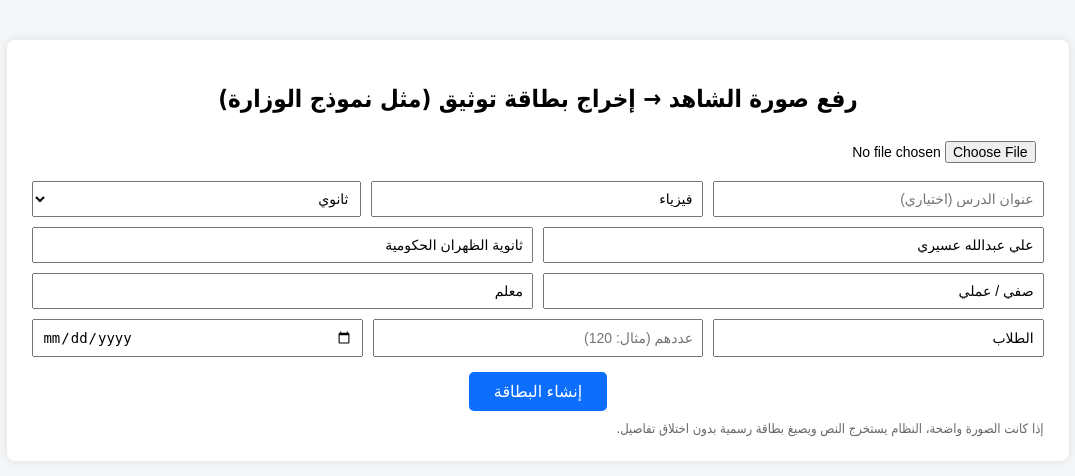
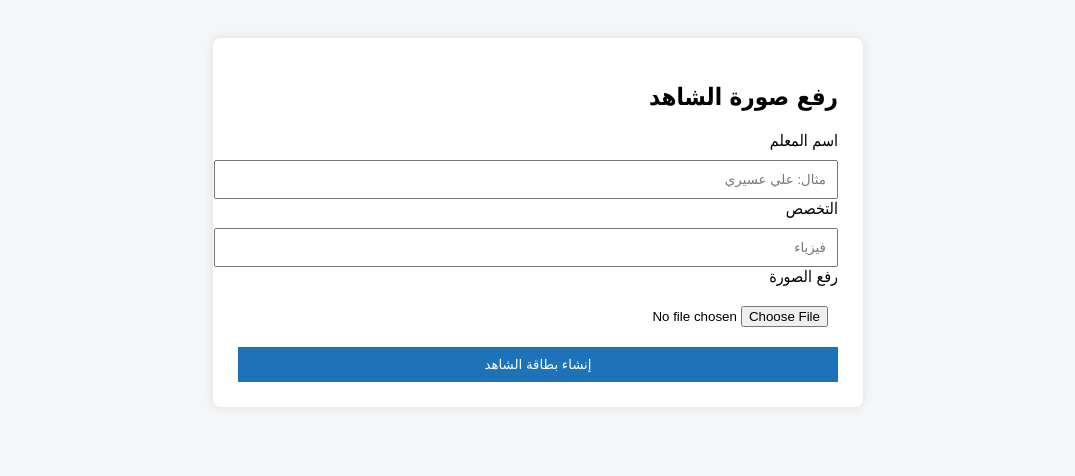
Before and after one commit to aliasiriiii/Evidence-ai, a Flask app: page / in a window 1280 px wide. Shown: the top 476 px of the page, without its empty margins (102-1177 px from the left). Run offline with Flask 3, Linux system fonts and the light colour scheme.

Commit message:
Update index.html for witness card platform

```diff
--- a/templates/index.html
+++ b/templates/index.html
@@ -2,96 +2,50 @@
 <html lang="ar" dir="rtl">
 <head>
     <meta charset="UTF-8">
-    <title>إخراج بطاقة توثيق شاهد</title>
+    <title>منصة توثيق الشواهد</title>
     <style>
         body {
             font-family: Tahoma, Arial;
-            background: #f5f6f8;
+            background: #f5f6f7;
+            padding: 30px;
         }
-        .card {
-            width: 80%;
-            margin: 40px auto;
+        .box {
             background: #fff;
+            max-width: 600px;
+            margin: auto;
             padding: 25px;
             border-radius: 8px;
-            box-shadow: 0 0 10px rgba(0,0,0,.1);
+            box-shadow: 0 0 10px rgba(0,0,0,0.1);
         }
-        h2 {
-            text-align: center;
-            margin-bottom: 20px;
-        }
-        .row {
-            display: flex;
-            gap: 10px;
-            margin-bottom: 10px;
-        }
-        input, select {
-            flex: 1;
-            padding: 8px;
-            font-size: 14px;
+        input, button {
+            width: 100%;
+            padding: 10px;
+            margin-top: 10px;
         }
         button {
-            background: #0d6efd;
-            color: #fff;
+            background: #1d72b8;
+            color: white;
             border: none;
-            padding: 10px 25px;
-            font-size: 16px;
-            border-radius: 5px;
             cursor: pointer;
-        }
-        .center {
-            text-align: center;
-            margin-top: 15px;
-        }
-        .note {
-            margin-top: 10px;
-            color: #666;
-            font-size: 13px;
         }
     </style>
 </head>
 <body>
 
-<div class="card">
-    <h2>رفع صورة الشاهد → إخراج بطاقة توثيق (مثل نموذج الوزارة)</h2>
+<div class="box">
+    <h2>رفع صورة الشاهد</h2>
 
     <form method="POST" action="/" enctype="multipart/form-data">
-        <div class="row">
-            <input type="file" name="image" required>
-        </div>
+        <label>اسم المعلم</label>
+        <input type="text" name="teacher" placeholder="مثال: علي عسيري">
 
-        <div class="row">
-            <input type="text" name="lesson" placeholder="عنوان الدرس (اختياري)">
-            <input type="text" name="subject" value="فيزياء">
-            <select name="stage">
-                <option value="ثانوي">ثانوي</option>
-                <option value="متوسط">متوسط</option>
-            </select>
-        </div>
+        <label>التخصص</label>
+        <input type="text" name="subject" placeholder="فيزياء">
 
-        <div class="row">
-            <input type="text" name="teacher" value="علي عبدالله عسيري">
-            <input type="text" name="school" value="ثانوية الظهران الحكومية">
-        </div>
+        <label>رفع الصورة</label>
+        <input type="file" name="image" required>
 
-        <div class="row">
-            <input type="text" name="field" value="صفي / عملي">
-            <input type="text" name="job" value="معلم">
-        </div>
-
-        <div class="row">
-            <input type="text" name="beneficiaries" value="الطلاب">
-            <input type="number" name="count" placeholder="عددهم (مثال: 120)">
-            <input type="date" name="exec_date">
-        </div>
-
-        <div class="center">
-            <button type="submit">إنشاء البطاقة</button>
-        </div>
-
-        <div class="note">
-            إذا كانت الصورة واضحة، النظام يستخرج النص ويصيغ بطاقة رسمية بدون اختلاق تفاصيل.
-        </div>
+        <button type="submit">إنشاء بطاقة الشاهد</button>
     </form>
 </div>
 
```
